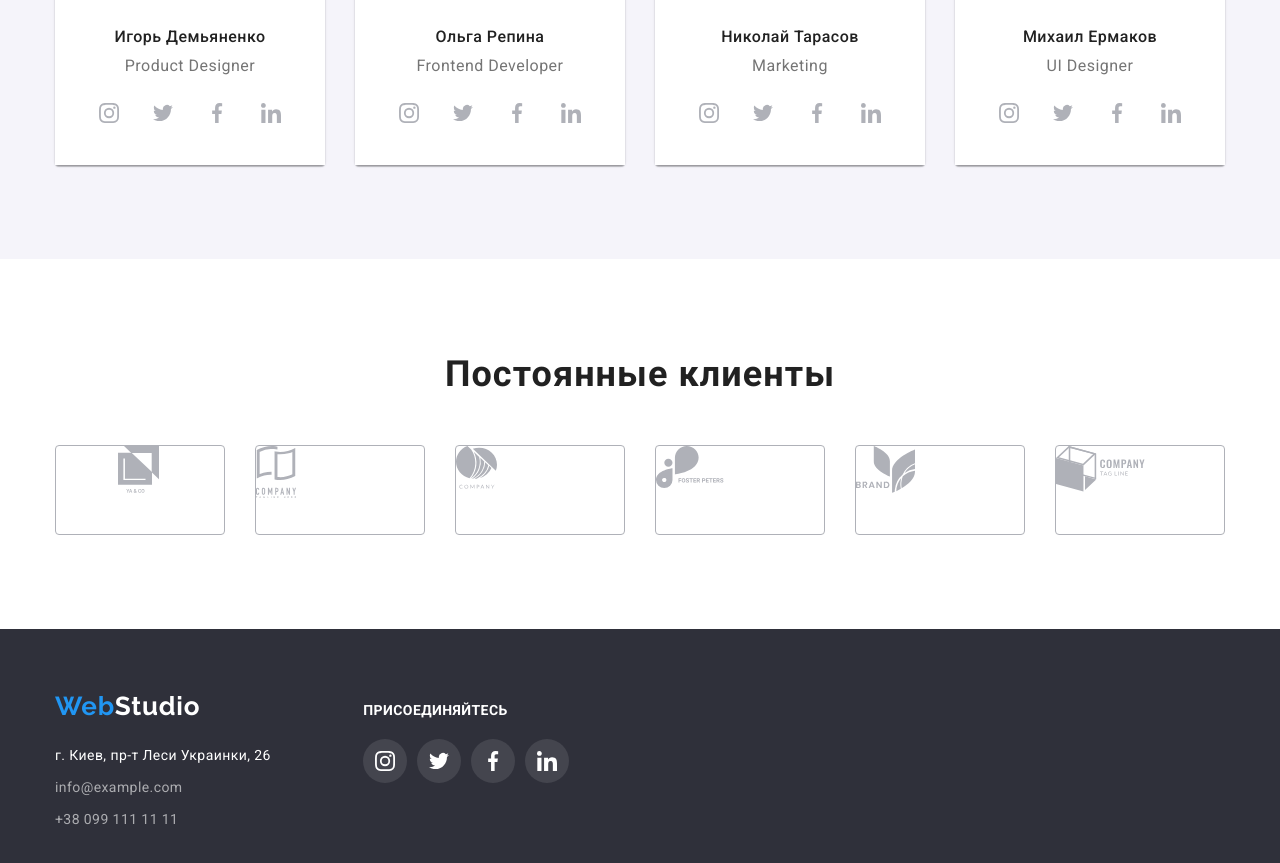
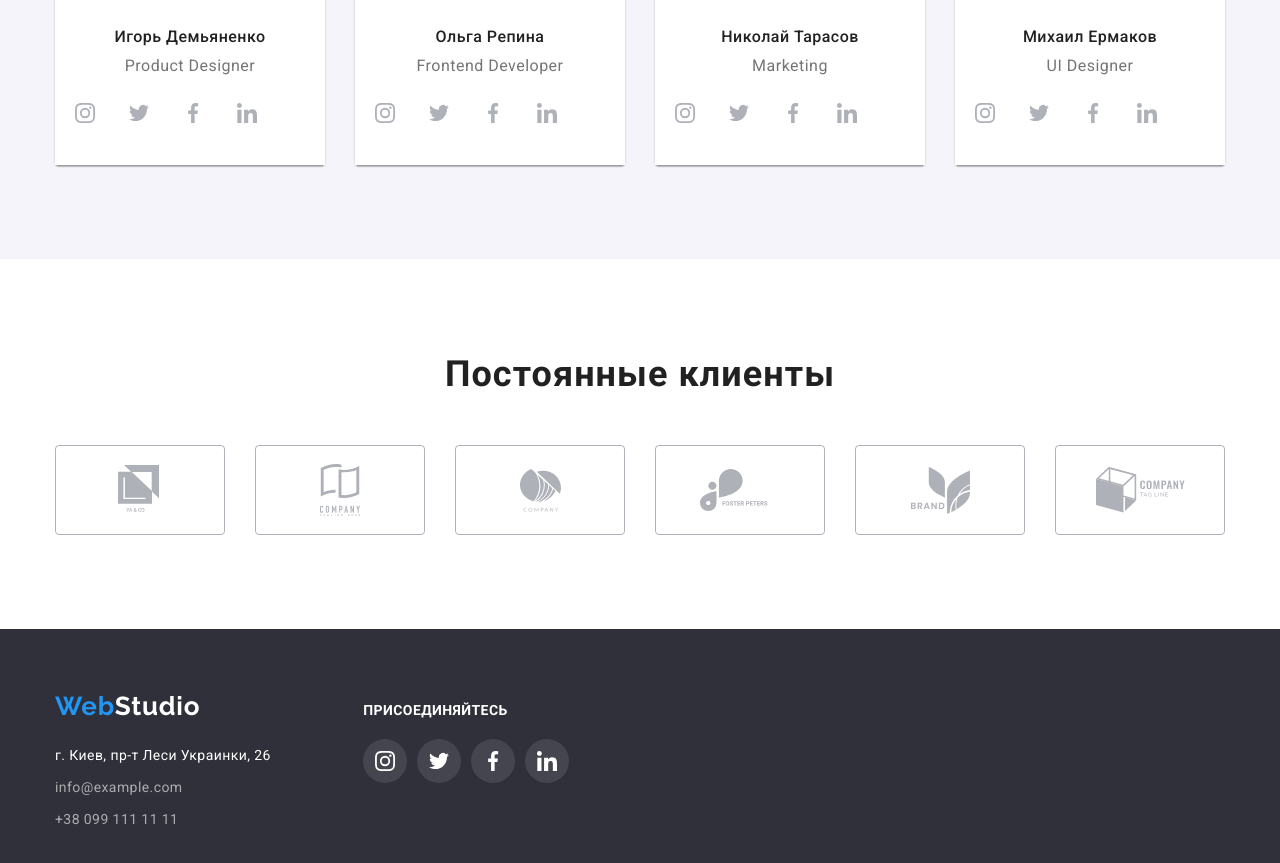
Before and after one commit to nazarii-lozynskyi/goit-markup-hw-04, a plain HTML site: page index.html in a window 1280 px wide. Shown: the part 2049-2912 px from the top of the page. Drawn offline with nearby package versions, Linux system fonts and the light colour scheme.

Commit message:
Update styles.css

```diff
--- a/css/styles.css
+++ b/css/styles.css
@@ -425,55 +425,59 @@ body {
 .team-soc-link-list {
   display: flex;
 
-  justify-content: center;
-  align-items: center;
+  padding: 0;
+  margin: 0;
+  /*justify-content: center;
+  align-items: center;*/
 }
 
 .team-soc-link-item {
-  display: inline-flex;
+  display: flex;
+  justify-items: center;
+  align-items: center;
 
-  background: var(--wight-color);
+  height: 44px;
+  width: 44px;
+
   border-radius: 50%;
-
-  background-repeat: no-repeat;
-  background-position: center;
 }
 .team-soc-link {
   display: flex;
-  height: 44px;
-  width: 44px;
+  justify-items: center;
+  align-items: center;
 
-  padding: 12px 12px;
+  height: 100%;
+  width: 100%;
 
   border-radius: 50%;
-  background: var(--wight-color);
 }
 
 .team-soc-link:hover,
 .team-soc-link:focus,
 .team-soc-link:active {
   background: var(--accent-color);
+  fill: var(--wight-color);
 }
 
-.team-soc-link-item:hover {
+/*.team-soc-link-item:hover {
   background: var(--accent-color);
   fill: var(--wight-color);
-}
+}*/
 
 .team-soc-link-item:not(:last-child) {
   margin-right: 10px;
 }
 
 .team-soc-link-icon {
+  display: flex;
+
+  width: 20px;
+  height: 20px;
+
   fill: #afb1b8;
-
-  height: 20px;
-  width: 20px;
 }
-.team-soc-link-icon:hover {
-  fill: var(--wight-color);
-  background: var(--accent-color);
-}
+/*.team-soc-link-icon:hover {
+  fill: var(--wight-color);*/
 
 /*================ END OUR TEAM =================*/
 
@@ -491,6 +495,10 @@ body {
 }
 
 .customers-item {
+  display: flex;
+  justify-content: center;
+  align-items: center;
+
   width: 170px;
   height: 90px;
 
@@ -500,9 +508,24 @@ body {
 }
 
 .customers-link {
+  height: 100%;
+  width: 100%;
+
   display: flex;
   justify-content: center;
   align-items: center;
+}
+.customers-item:hover {
+  border: 1px solid var(--accent-color);
+  fill: var(--accent-color);
+}
+
+.customers-icon {
+  fill: #afb1b8;
+}
+
+.customers-icon:hover {
+  fill: var(--accent-color);
 }
 /*===========END Regular customers==============*/
 
@@ -554,6 +577,8 @@ body {
   margin-left: 70px;
 }
 .footer-subscribe-title {
+  display: inline-flex;
+
   font-weight: 700;
   font-size: 14px;
   line-height: 1.14;
@@ -582,9 +607,6 @@ body {
 
   border-radius: 50%;
   background: rgba(255, 255, 255, 0.1);
-
-  background-repeat: no-repeat;
-  background-position: center;
 }
 
 .footer-social-link:hover,
```
